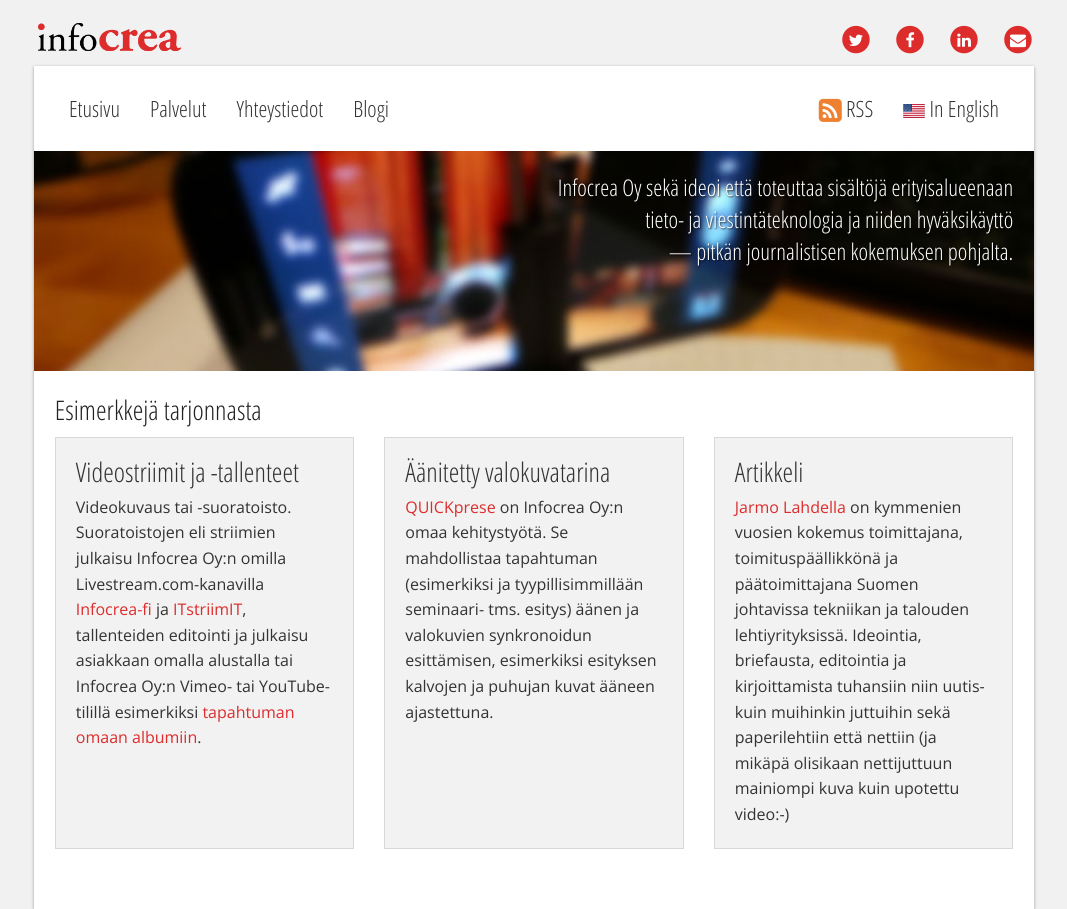
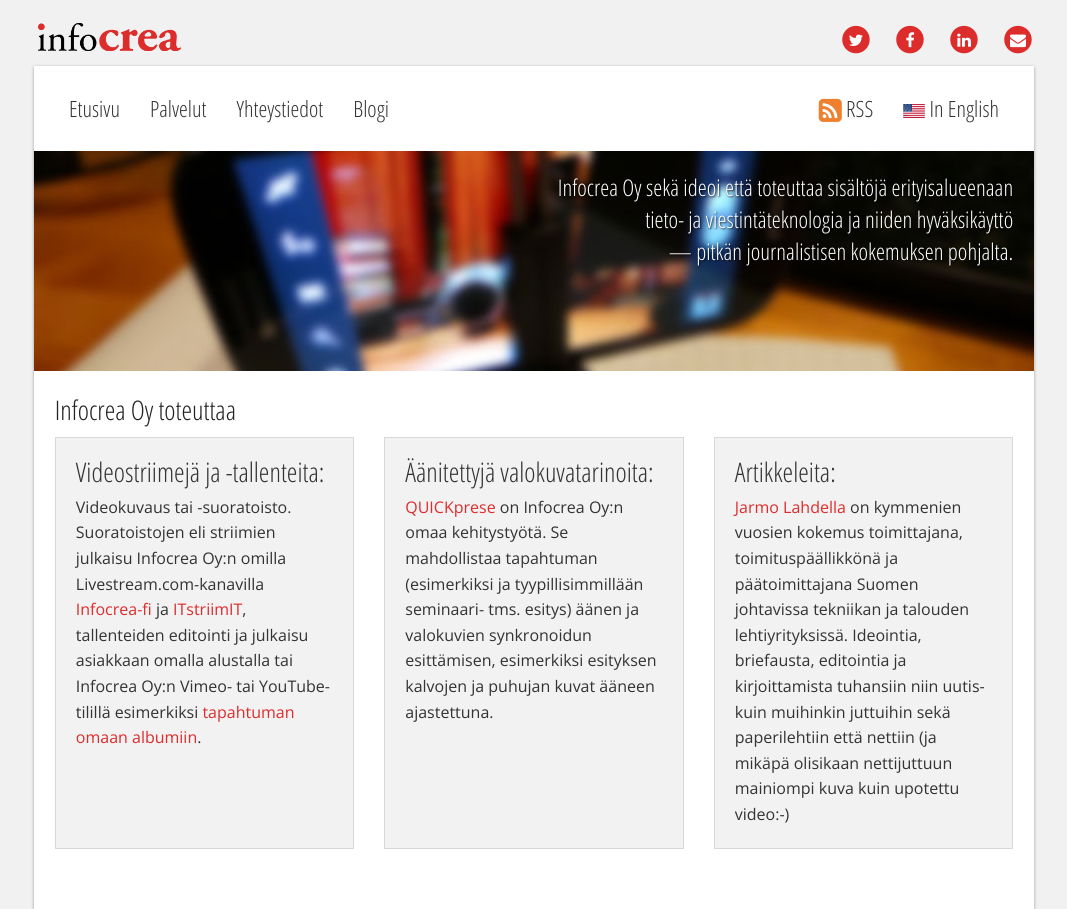
Before and after one commit to Pyppe/infocrea.fi, a Jekyll site: the page built from index.html, in a window 1280 px wide. Shown: the whole page, without its empty margins (106-1173 px from the left). Built offline with Jekyll 4.4.1, drawn with Linux system fonts in a browser that asks for light colours; nearby versions of some CDN libraries.

Commit message:
etusivun pientä muokkausta

```diff
--- a/index.html
+++ b/index.html
@@ -16,11 +16,11 @@
   </div>
 </div>
 <div class="columns largeSpacing">
-  <h3 style="margin-top: 20px;">Esimerkkejä tarjonnasta</h3>
+  <h3 style="margin-top: 20px;">Infocrea Oy toteuttaa</h3>
   <div data-equalizer class="row">
     <div class="columns large-4 example">
       <div class="panel" data-equalizer-watch>
-        <h3>Videostriimit ja -tallenteet</h3>
+        <h3>Videostriimejä ja -tallenteita:</h3>
         <p>Videokuvaus tai -suoratoisto. Suoratoistojen eli striimien julkaisu Infocrea Oy:n omilla
         Livestream.com-kanavilla <a href="https://new.livestream.com/Infocrea-fi">Infocrea-fi</a> ja <a href=https://new.livestream.com/ITstriimIT>ITstriimIT</a>,
           tallenteiden editointi ja julkaisu asiakkaan omalla alustalla tai Infocrea Oy:n
@@ -31,7 +31,7 @@
     </div>
     <div class="columns large-4 example">
       <div class="panel" data-equalizer-watch>
-        <h3>Äänitetty valokuvatarina</h3>
+        <h3>Äänitettyjä valokuvatarinoita:</h3>
         <p>
           <a href="http://www.quickprese.com/">QUICKprese</a> on Infocrea Oy:n omaa kehitystyötä. Se mahdollistaa
           tapahtuman (esimerkiksi ja tyypillisimmillään seminaari- tms. esitys) äänen ja valokuvien synkronoidun
@@ -41,7 +41,7 @@
     </div>
     <div class="columns large-4 example">
       <div class="panel" data-equalizer-watch>
-        <h3>Artikkeli</h3>
+        <h3>Artikkeleita:</h3>
         <p>
           <a href="http://www.infocrea.fi/Jarmo-Lahti-CV">Jarmo Lahdella</a> on kymmenien vuosien kokemus toimittajana,
           toimituspäällikkönä ja päätoimittajana Suomen johtavissa tekniikan ja talouden lehtiyrityksissä. Ideointia,
```
